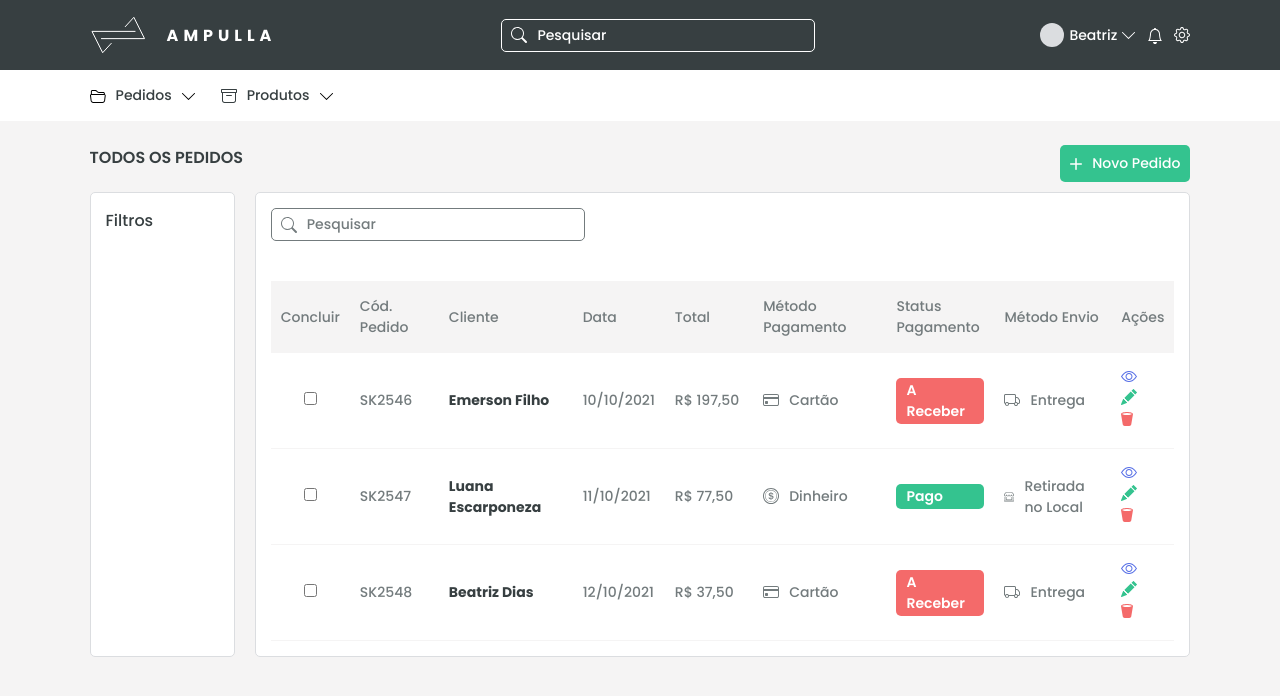
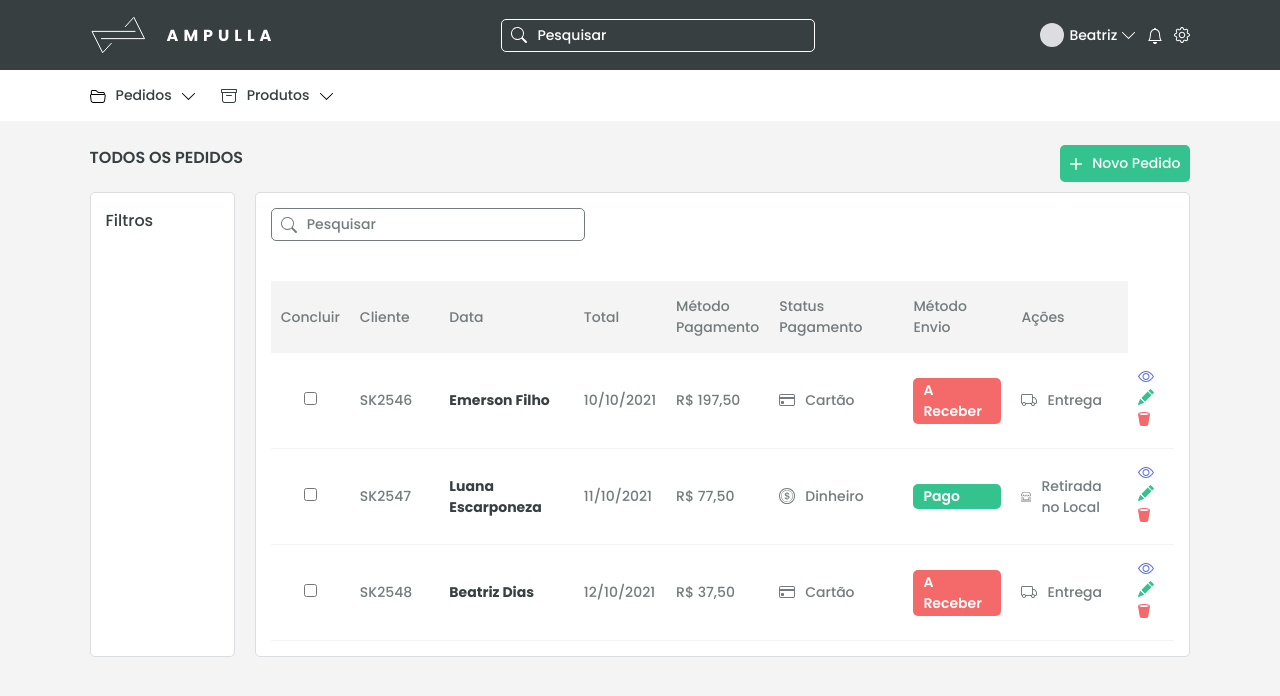
Before and after one commit to Emerson-MM-Filho/Order-Manager-Front, a React (Create React App) app: page / in a window 1280 px wide. Shown: the top 696 px of the page. Built offline with nearby package versions, Linux system fonts and the light colour scheme.

Commit message:
remove order code column

```diff
--- a/src/components/AllOrdersTable/index.js
+++ b/src/components/AllOrdersTable/index.js
@@ -22,7 +22,6 @@ function AllOrdersTable() {
             <thead>
               <tr>
                 <th>Concluir</th>
-                <th>Cód. Pedido</th>
                 <th>Cliente</th>
                 <th>Data</th>
                 <th>Total</th>
```
